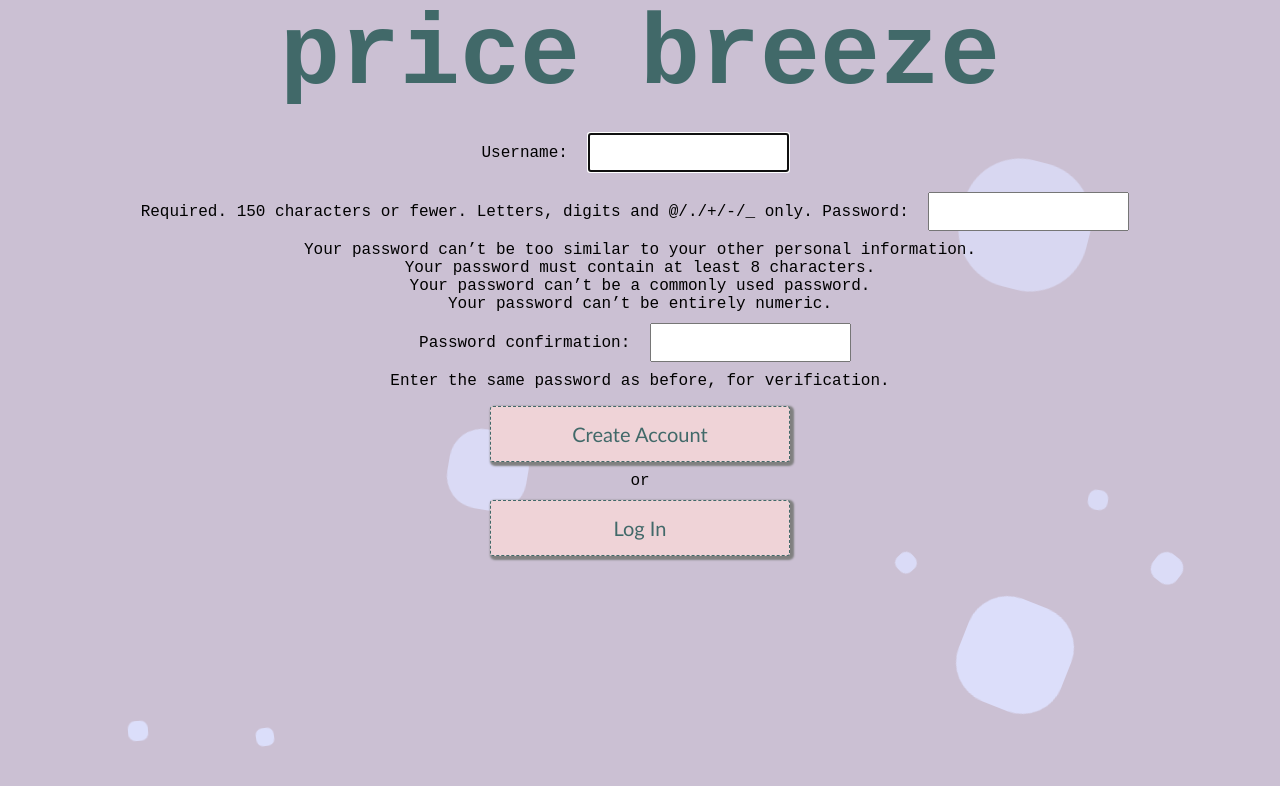
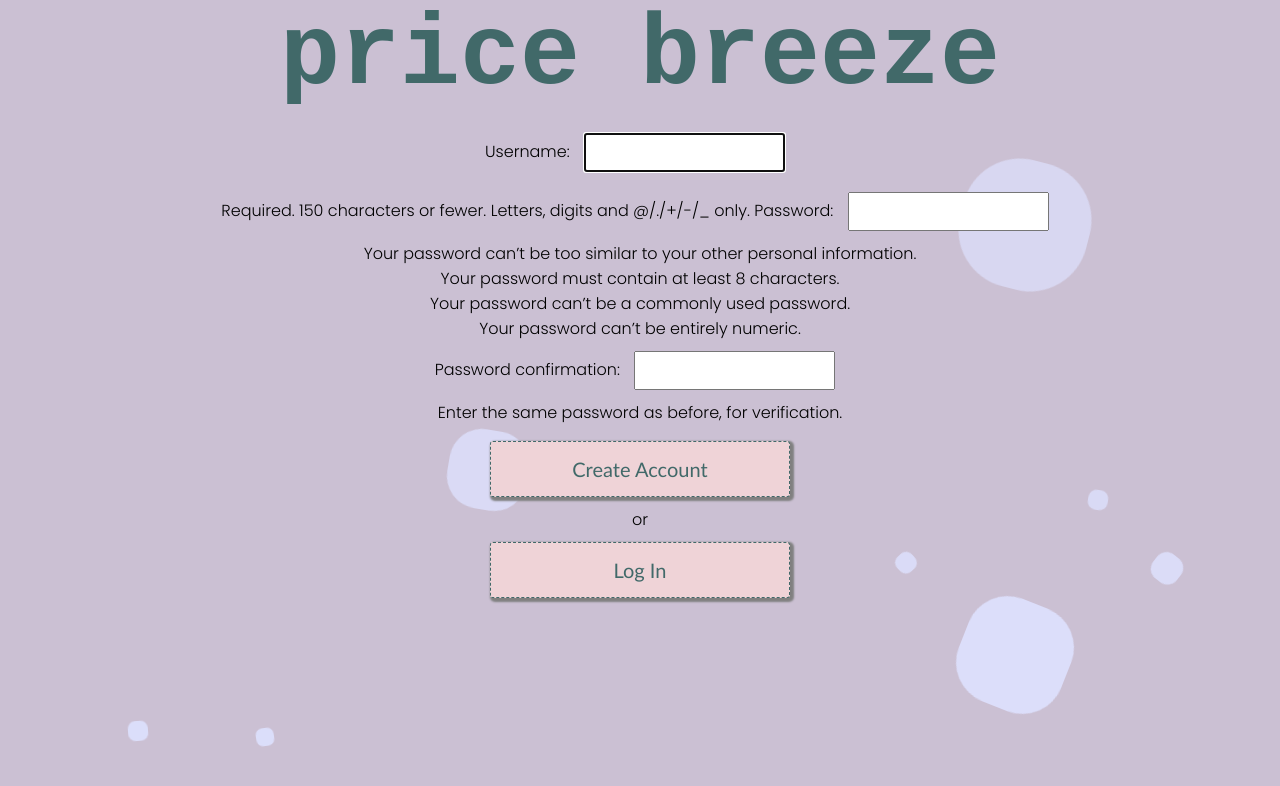
Before and after one commit to Kevin-Mortimer-19/Price-Breeze, a Django app: page / in a window 1280 px wide. Shown: the top 786 px of the page. Run offline with Django 4.2, Linux system fonts and the light colour scheme.

Commit message:
account creation final draft

```diff
--- a/breeze/static/designB.css
+++ b/breeze/static/accCreationDesign.css
@@ -31,7 +31,7 @@ a {
 #submission{
     float: center;
     padding: 8px;
-    margin: 8px 0px 16px 0px;
+    margin: 8px 0px 8px 0px;
     cursor: pointer;
 }
 
@@ -40,14 +40,13 @@ p {
     padding: 10px 10px 10px 10px;
 }
 
-
-
 #login-info input {
     position: relative;
     padding: 10px;
     margin: 10px 10px 10px 10px;
     text-align: center;
 }
+
 
 /*
 body {
--- a/breeze/static/background.css
+++ b/breeze/static/background.css
@@ -7,13 +7,14 @@ header {
     width: 100%;
     color: rgb(65, 105, 105);
     font-size: 50px;
+    font-family: 'Courier New', Courier, monospace;
     position: relative;
     z-index: 8;
 }
 
 body {
     background-color:#cbc0d3;
-    font-family: 'Courier New', Courier, monospace;
+    font-family: 'Poppins', sans-serif;
     text-align: center;
     z-index: 9;
     position: relative;
--- a/templates/account_creation.html
+++ b/templates/account_creation.html
@@ -6,12 +6,14 @@
     <meta name="viewport" content="width=device-width, initial-scale=1">
     <title>account creation</title>
     <link rel = "stylesheet" href = "../static/background.css?{% now "U" %}">
-    <link rel="stylesheet" href="../../static/designB.css?{% now "U" %}">
+    <link rel="stylesheet" href="../../static/accCreationDesign.css?{% now "U" %}">
+    <style> @import url('https://fonts.googleapis.com/css2?family=Poppins:wght@300&display=swap');</style>
 </head>
 
 <body>
     <header>
         <h1>price breeze</h1>
+        <!--<img src="../images/pbLOGO.png" alt="price breeze logo">-->
     </header>
 
     <section class = "backgroundArea">
@@ -33,6 +35,8 @@
         <form method="POST">{% csrf_token %}
             <div id="login-info">
                 {{ form }}
+
+                <br>
                 <div id = "submission">
                     <button class="btn btn-primary" type="submit">Create Account</button>
                     <p> or </p>
```
Also changed, not shown: images/pbLOGO.png (added).
